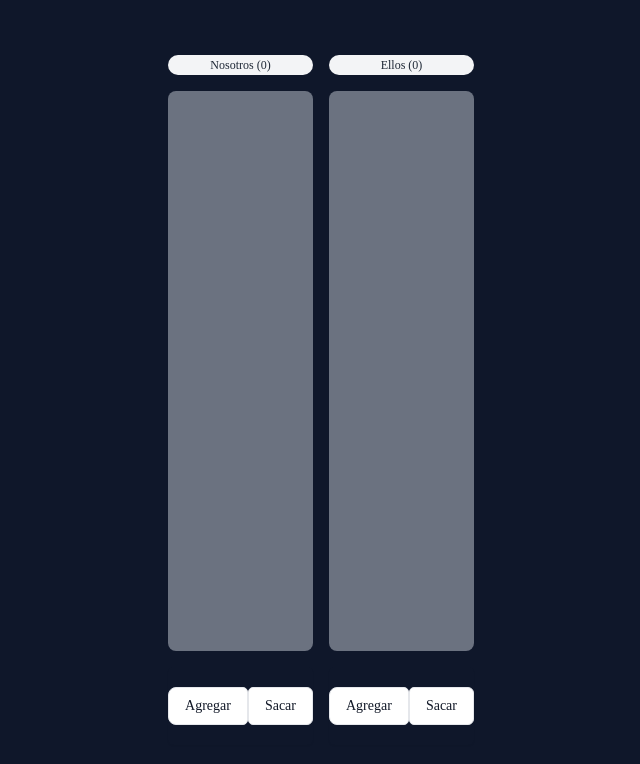
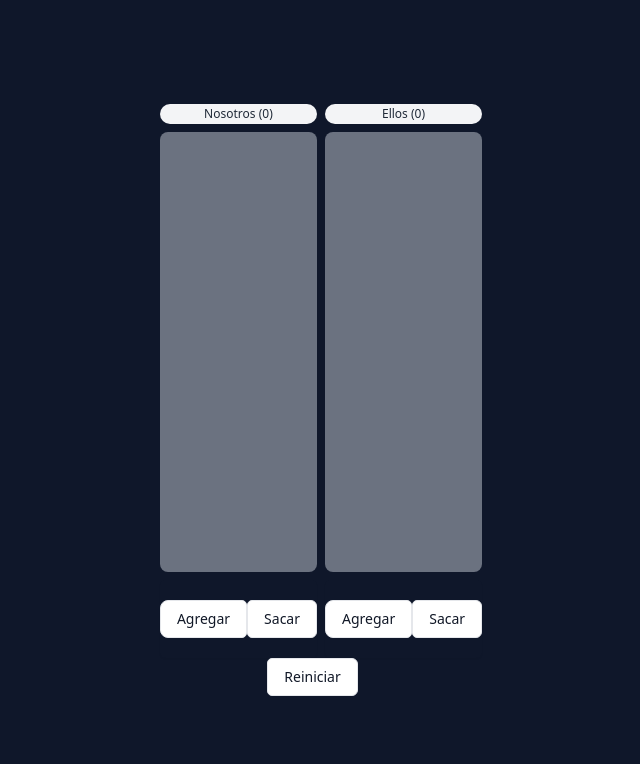
Before and after one commit to wayaba/anotador-truco, a React (Vite) app: page / in a window 1280 px wide. Shown: the top 764 px of the page, without its empty margins (319-959 px from the left). Built offline with nearby package versions, Linux system fonts and the light colour scheme.

Commit message:
agrego modal

```diff
--- a/src/App.jsx
+++ b/src/App.jsx
@@ -3,7 +3,7 @@ import { Game } from "./components/Game"
 
 function App() {
   return (
-    <main className="grid h-screen place-content-center bg-slate-900 font-press-start">
+    <main className="grid h-screen place-content-center bg-slate-900">
       <Game />
     </main>
   )
--- a/src/components/CounterBoard.jsx
+++ b/src/components/CounterBoard.jsx
@@ -1,40 +1,36 @@
 import { useState } from 'react'
 
-export function CounterBoard({ title = 'No Title', min = 0, max = 30, onChangePoints, points }) {
-
-  const [counter, setCounter] = useState(points)
+export function CounterBoard({
+  title = 'No Title',
+  onChangePoints,
+  points
+}) {
 
   const handleAddPoint = () => {
-    let newValue = counter + 1
-    if (newValue > max) return
-    setCounter(newValue)
-    onChangePoints(newValue)
+    onChangePoints(points + 1)
   }
 
   const handleRemovePoint = () => {
-    let newValue = counter - 1
-    if (newValue < min) return
-    setCounter(newValue)
-    onChangePoints(newValue)
+    onChangePoints(points - 1)
   }
 
   const drawPoints = () => {
     const length =
-      counter % 5 == 0 ? Math.floor(counter / 5) : Math.floor(counter / 5) + 1
+      points % 5 == 0 ? Math.floor(points / 5) : Math.floor(points / 5) + 1
     const cantGroups = Array.from({ length: length }, (_, index) => index + 1)
     return (
       <div>
         {cantGroups.map((group) => (
           <div key={`group-${group}`} className="grupo ">
-            {drawImg(group, counter)}
+            {drawImg(group)}
           </div>
         ))}
       </div>
     )
   }
 
-  const drawImg = (group, total) => {
-    const partialCount = total - (group - 1) * 5
+  const drawImg = (group) => {
+    const partialCount = points - (group - 1) * 5
     const currentLength = partialCount > 5 ? 5 : partialCount
     const images = Array.from(
       { length: currentLength },
@@ -54,11 +50,11 @@ export function CounterBoard({ title = 'No Title', min = 0, max = 30, onChangePo
   }
 
   return (
-    <section className="flex flex-col gap-4">
+    <section className="flex flex-col gap-2">
       <span className="bg-gray-100 text-gray-800 text-xs font-medium px-2.5 py-0.5 rounded-full dark:bg-gray-700 dark:text-gray-300 text-center">
-        {title} ({counter})
+        {title} ({points})
       </span>
-      <div className="flex flex-col bg-gray-500 min-h-[70vh] rounded-lg">
+      <div className="flex flex-col bg-gray-500 min-h-[75vh] sm:min-h-[55vh] rounded-lg">
         <div className="flex-col flex justify-center items-center">
           {drawPoints()}
         </div>
--- a/src/components/Game.jsx
+++ b/src/components/Game.jsx
@@ -1,28 +1,71 @@
 import { useState } from 'react'
+import { getPoints, updatePoints } from '../services/points'
 import CounterBoard from './CounterBoard'
-import { getPoints, updatePoints } from '../services/points'
-
-
+//import confetti from 'canvas-confetti'
+import { Modal } from './Modal'
 
 export const Game = () => {
-
-  const [points] = useState(getPoints)
+  const [points, setPoints] = useState(getPoints)
+  const [showModal, setShowModal] = useState(false)
+  const [modalMessage, setModalMessage] = useState({title:"", subtitle:""})
 
   const handleWeOnChange = (value) => {
-    updatePoints({
+    if (!(value >= 0 && value <= 30)) return
+    const newPointsObject = {
       we: value,
       they: points.they
-    })
+    }
+    setCurrentPoints(newPointsObject, true, value)
   }
 
-  const handleTheyOnChange = (value) =>{
-    updatePoints({
+  const handleTheyOnChange = (value) => {
+    if (!(value >= 0 && value <= 30)) return
+    const newPointsObject = {
       we: points.we,
       they: value
+    }
+
+    setCurrentPoints(newPointsObject, false, value)
+  }
+
+  const setCurrentPoints = (newPointsObject, isWe, value) => {
+    updatePoints(newPointsObject)
+    setPoints(newPointsObject)
+
+    if(value === 30){
+      setTimeout(()=>{
+        setModalMessage({
+          title:`${isWe?'Nosotros ganamos':'Ellos ganaron'} el partido 🙂`,
+          subtitle: "¿Jugamos de nuevo?"
         })
+        setShowModal(true)
+        //confetti()
+      },500)
+
+    }
+  }
+
+  const openModalRestart = () => {
+    setModalMessage({
+      title:`Reiniciar el juego.  🚨`,
+      subtitle: "¿Estás seguro?"
+    })
+    setShowModal(true)
+  }
+
+  const handleRestart = () => {
+    const newValue = {
+      we: 0,
+      they: 0
+    }
+    updatePoints(newValue)
+    setPoints(newValue)
+
+    setShowModal(false)
   }
   return (
-    <div className="flex flex-row text-white gap-4">
+    <section className="flex flex-col">
+      <div className="flex flex-row text-white gap-2">
         <CounterBoard
           title="Nosotros"
           onChangePoints={handleWeOnChange}
@@ -34,5 +77,23 @@ export const Game = () => {
           points={points.they}
         />
       </div>
+      {showModal && (
+        <Modal
+          onConfirm={handleRestart}
+          onClose={() => setShowModal(false)}
+          title={modalMessage.title}
+          subtitle={modalMessage.subtitle}
+        />
+      )}
+      <div className="w-1/3 m-auto">
+      <button
+        type="button"
+        onClick={openModalRestart}
+        className="px-4 py-2 my-0 text-sm font-medium text-gray-900 bg-white border border-gray-200 rounded-r-md hover:bg-gray-100 hover:text-blue-700 focus:z-10 focus:ring-2 focus:ring-blue-700 focus:text-blue-700 dark:bg-gray-700 dark:border-gray-600 dark:text-white dark:hover:text-white dark:hover:bg-gray-600 dark:focus:ring-blue-500 dark:focus:text-white"
+      >
+        Reiniciar
+      </button>
+      </div>
+    </section>
   )
 }
--- /dev/null
+++ b/src/components/Modal.jsx
@@ -0,0 +1,31 @@
+export const Modal = ({ onClose, onConfirm, title, subtitle }) => {
+  return (
+    <div className="fixed inset-0 bg-opacity-25 backdrop-blur-sm flex justify-center items-center z-50">
+      <div className=" flex flex-col items-center">
+        <div className="sm:w-2/3 w-fit items-center text-gray-200 text-center bg-slate-800 p-2 rounded-lg ">
+          <h1 className="lg:text-4xl md:text-2xl sm:text-2xl text-lg m-2">
+            {title}
+          </h1>
+
+          <small className="lg:text-2xl md:text-2xl sm:text-2xl text-lg ">
+            {subtitle}
+          </small>
+          <div className="grid grid-cols-2 gap-2">
+            <button
+              className="px-4 py-2 text-sm font-medium text-gray-900 bg-white border border-gray-200 rounded-l-lg hover:bg-gray-100 hover:text-blue-700 focus:z-10 focus:ring-2 focus:ring-blue-700 focus:text-blue-700 dark:bg-gray-700 dark:border-gray-600 dark:text-white dark:hover:text-white dark:hover:bg-gray-600 dark:focus:ring-blue-500 dark:focus:text-white"
+              onClick={onConfirm}
+            >
+              Si
+            </button>
+            <button
+              className="px-4 py-2 text-sm font-medium text-gray-900 bg-white border border-gray-200 rounded-r-md hover:bg-gray-100 hover:text-blue-700 focus:z-10 focus:ring-2 focus:ring-blue-700 focus:text-blue-700 dark:bg-gray-700 dark:border-gray-600 dark:text-white dark:hover:text-white dark:hover:bg-gray-600 dark:focus:ring-blue-500 dark:focus:text-white"
+              onClick={onClose}
+            >
+              No
+            </button>
+          </div>
+        </div>
+      </div>
+    </div>
+  )
+}
```
Lines whose indentation alone changed are shown as unchanged.
